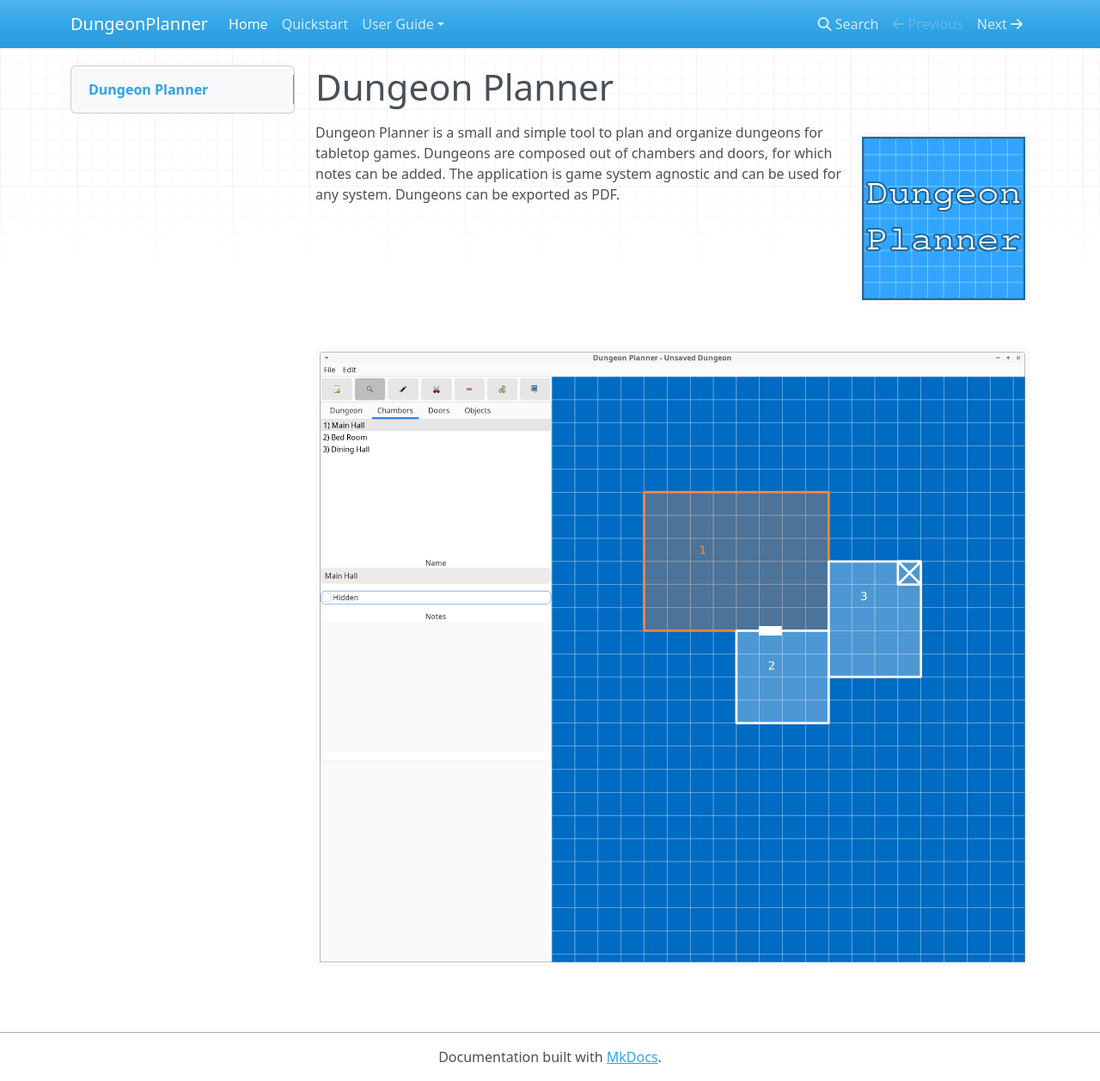
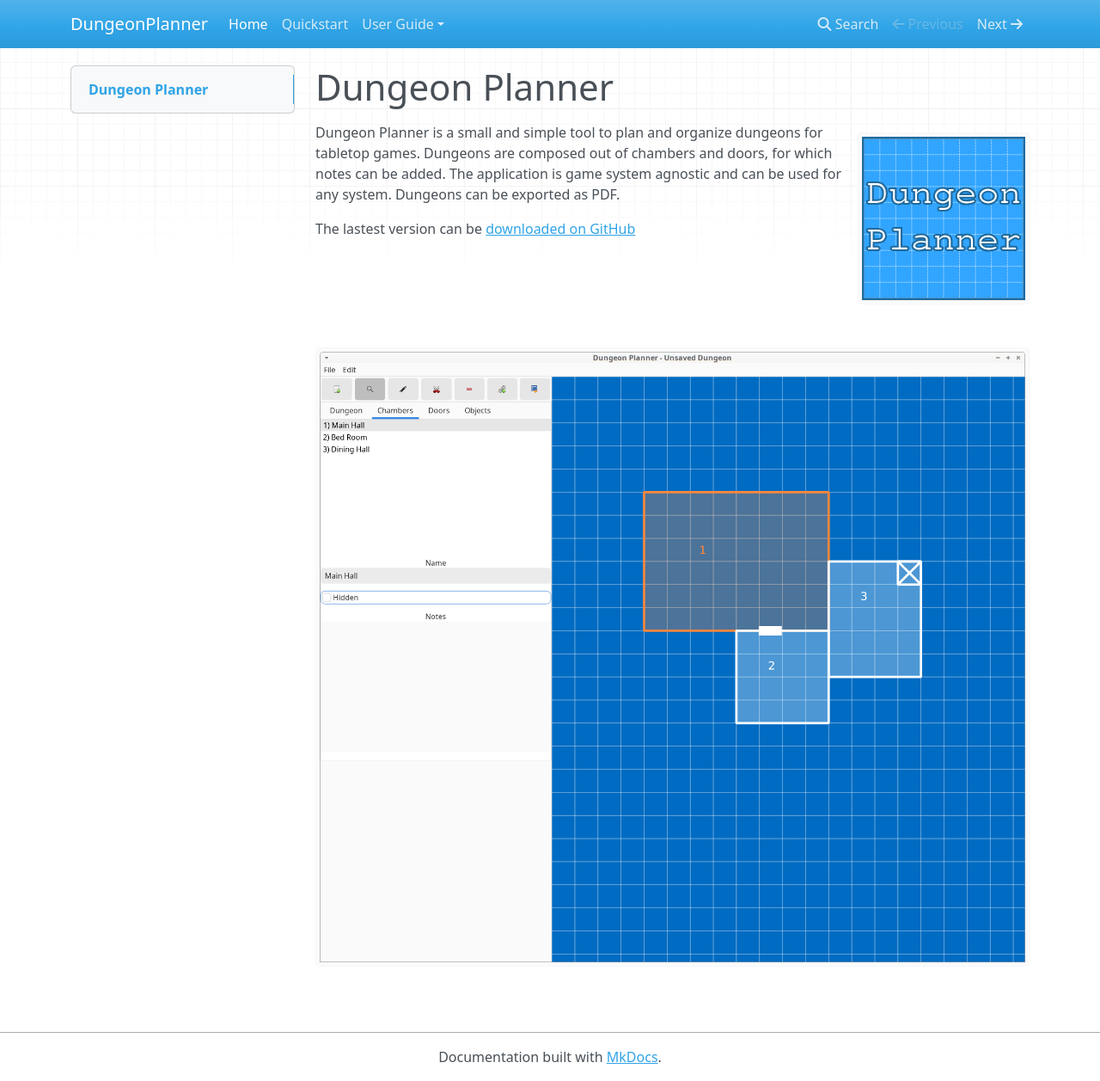
Before and after one commit to H4kor/dungeon-planner, an MkDocs documentation site: the page built from docs/docs/index.md, in a window 1280 px wide and 1257 px high. Shown: the whole window at 86% size. Built offline with MkDocs 1.6.1, drawn with Linux system fonts in a browser that asks for light colours; nearby versions of some CDN libraries.

Commit message:
add link to latest release

```diff
--- a/docs/docs/index.md
+++ b/docs/docs/index.md
@@ -8,5 +8,7 @@
 The application is game system agnostic and can be used for any system.
 Dungeons can be exported as PDF.
 
+The lastest version can be [downloaded on GitHub](https://github.com/H4kor/dungeon-planner/releases/latest)
+
 
 ![Screenshot of DungeonPlanner](assets/chamber.png)
```
